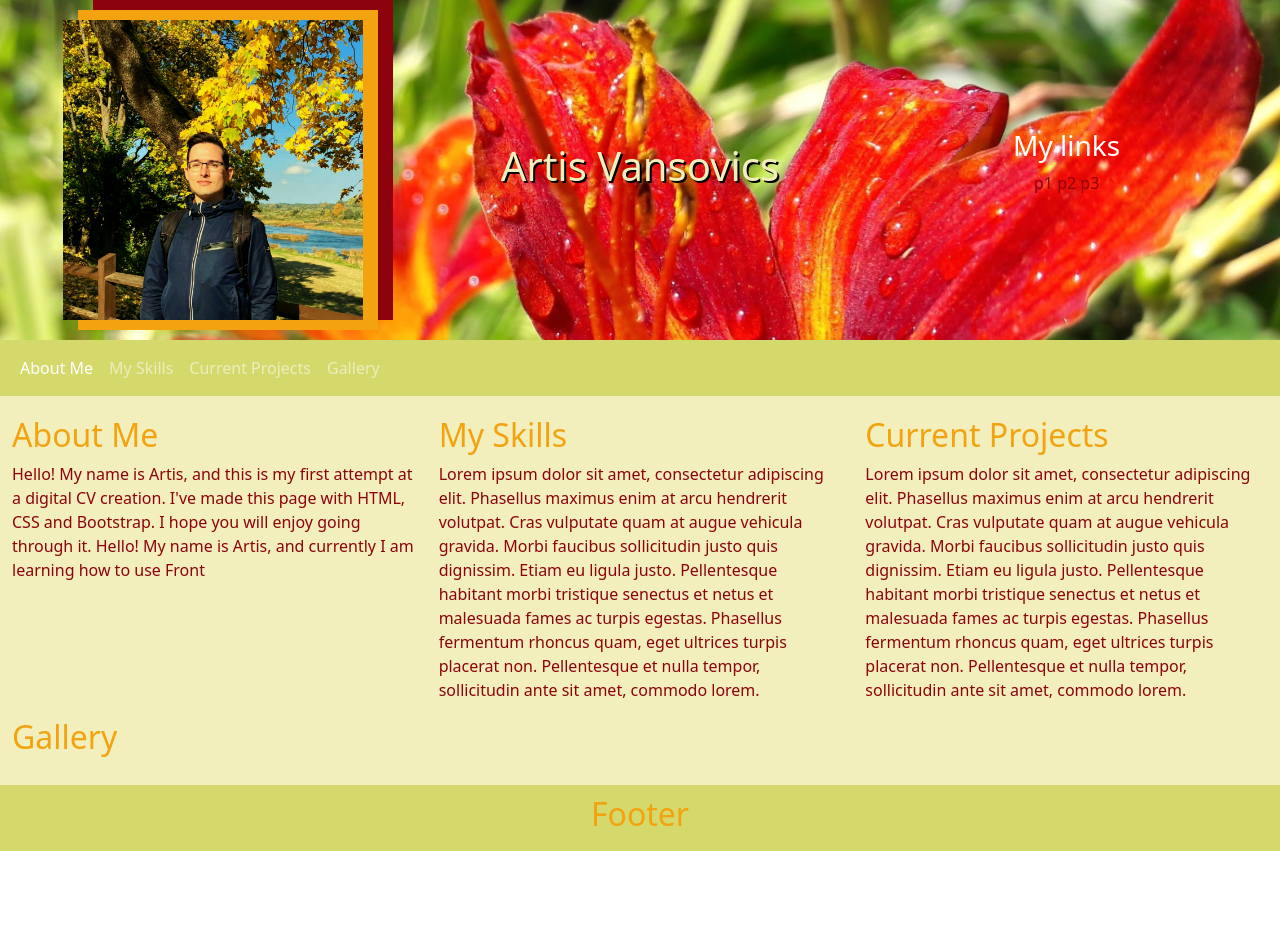
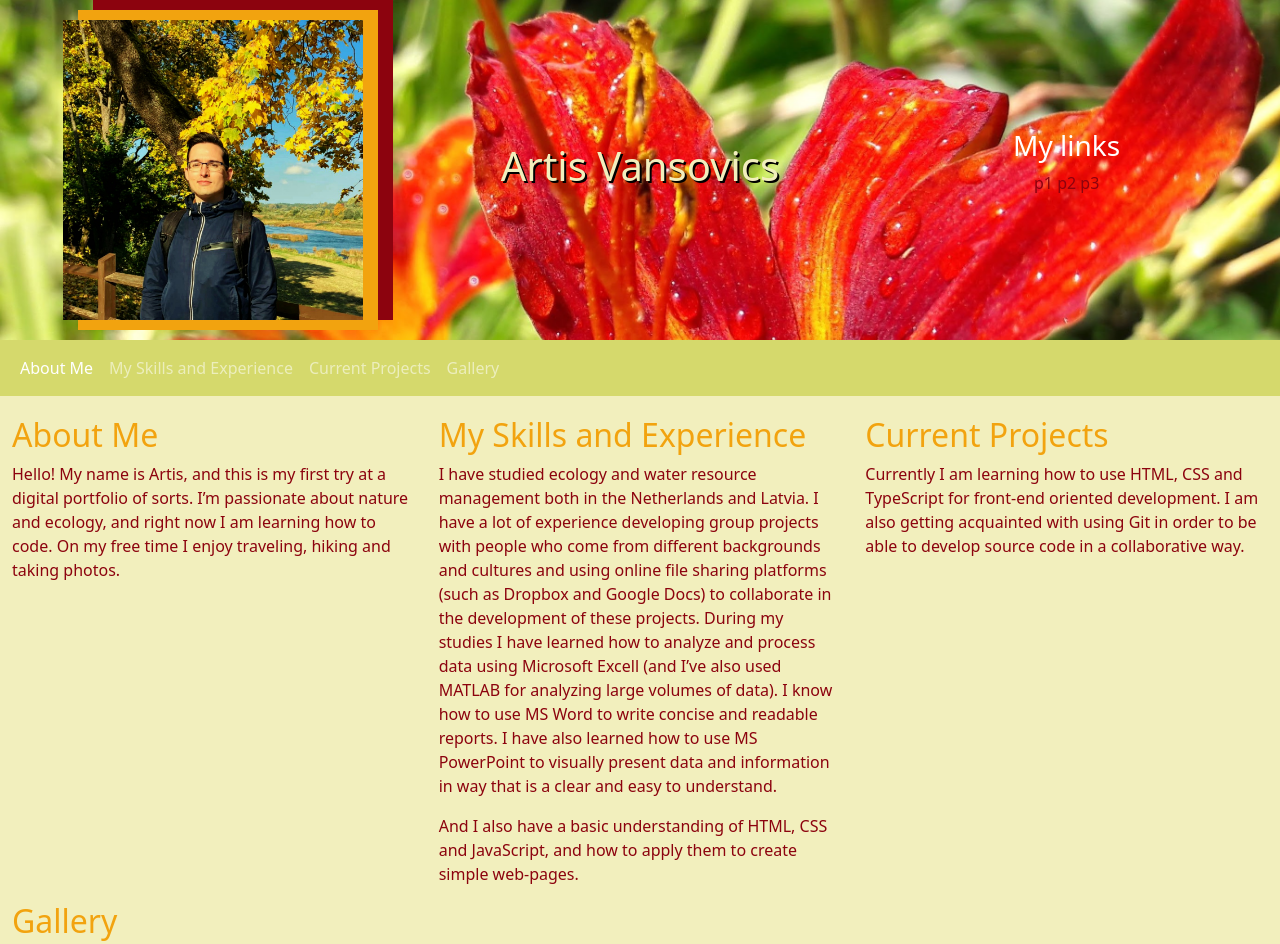
Before and after one commit to ArtisVansovics/my-CV, a plain HTML site: page index.html in a window 1280 px wide. Shown: the top 944 px of the page. Before the commit the page ends 851 px from the top, so only its background shows below. Drawn offline with nearby package versions, Linux system fonts and the light colour scheme.

Commit message:
Added text to the main body of the page

```diff
--- a/index.html
+++ b/index.html
@@ -37,7 +37,7 @@
           <a class="nav-link active" href="#">About Me</a>
         </li>
         <li class="nav-item">
-          <a class="nav-link" href="#">My Skills</a>
+          <a class="nav-link" href="#">My Skills and Experience</a>
         </li>
         <li class="nav-item">
           <a class="nav-link" href="#">Current Projects</a>
@@ -53,17 +53,24 @@
     <div class="row">
       <div class="col-sm-12 col-md-6 col-lg-4">
         <h2>About Me</h2>
-        <p> Hello! My name is Artis, and this is my first attempt at a digital CV creation. I've made this page with HTML, CSS and Bootstrap. I hope you will enjoy going through it.
-        Hello! My name is Artis, and currently I am learning how to use Front
+        <p>
+          Hello! My name is Artis, and this is my first try at a digital portfolio of sorts. I’m passionate about nature and ecology, and right now I am learning how to code. On my free time I enjoy traveling, hiking and taking photos.
         </p>
       </div>
       <div class="col-sm-12 col-md-6 col-lg-4">
-        <h2>My Skills</h2>
-        <p> Lorem ipsum dolor sit amet, consectetur adipiscing elit. Phasellus maximus enim at arcu hendrerit volutpat. Cras vulputate quam at augue vehicula gravida. Morbi faucibus sollicitudin justo quis dignissim. Etiam eu ligula justo. Pellentesque habitant morbi tristique senectus et netus et malesuada fames ac turpis egestas. Phasellus fermentum rhoncus quam, eget ultrices turpis placerat non. Pellentesque et nulla tempor, sollicitudin ante sit amet, commodo lorem. </p>
+        <h2>My Skills and Experience</h2>
+        <p>
+          I have studied ecology and water resource management both in the Netherlands and Latvia. I have a lot of experience developing group projects with people who come from different backgrounds and cultures and using online file sharing platforms (such as Dropbox and Google Docs) to collaborate in the development of these projects. During my studies I have learned how to analyze and process data using Microsoft Excell (and I’ve also used MATLAB for analyzing large volumes of data). I know how to use MS Word to write concise and readable reports. I have also learned how to use MS PowerPoint to visually present data and information in way that is a clear and easy to understand.
+        </p>
+        <p>
+          And I also have a basic understanding of HTML, CSS and JavaScript, and how to apply them to create simple web-pages.
+        </p>
       </div>
       <div class="col-sm-12 col-md-6 col-lg-4">
         <h2>Current Projects</h2>
-        <p> Lorem ipsum dolor sit amet, consectetur adipiscing elit. Phasellus maximus enim at arcu hendrerit volutpat. Cras vulputate quam at augue vehicula gravida. Morbi faucibus sollicitudin justo quis dignissim. Etiam eu ligula justo. Pellentesque habitant morbi tristique senectus et netus et malesuada fames ac turpis egestas. Phasellus fermentum rhoncus quam, eget ultrices turpis placerat non. Pellentesque et nulla tempor, sollicitudin ante sit amet, commodo lorem. </p>
+        <p>
+          Currently I am learning how to use HTML, CSS and TypeScript for front-end oriented development. I am also getting acquainted with using Git in order to be able to develop source code in a collaborative way.
+        </p>
       </div>
     </div>
     <div class="row">
```
